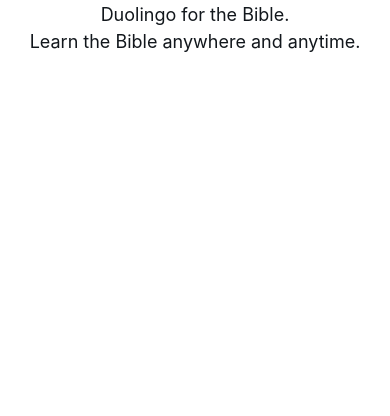
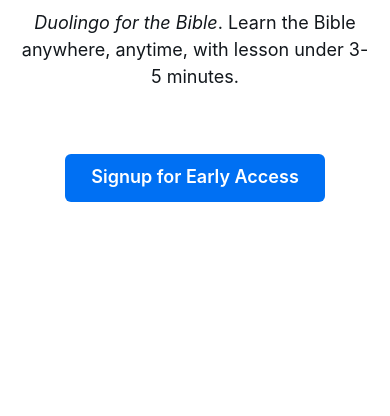
Before and after one commit to BibleBytes/landing-page, a plain HTML site: page index.html in a window 390 px wide. Shown: the part 428-844 px from the top of the page. Drawn offline with Linux system fonts and the light colour scheme.

Commit message:
Updated Landing Page

```diff
--- a/index.html
+++ b/index.html
@@ -45,23 +45,32 @@
 			</ul> -->
 		</nav>
 
-		<main>
+		<main style="height: 70vh; display: flex; align-items: center;">
 			<!-- Hero heading Subscription form and Image -->
 			<div class="hero">
-
-				<br>
-				<br>
-				<br>
-				<br>
 
 				<h2>
 					Level up your<br>
 					Bible study<br>🙏📖
 				</h2>
+
+				<br>
+
 				<p>
-					Duolingo for the Bible.<br>
-					Learn the Bible anywhere and anytime.
+					<i>Duolingo for the Bible</i>. Learn the Bible anywhere, anytime, with lesson under 3-5 minutes.
 				</p>
+
+				<br>
+				<br>
+
+				<div style="display: flex; justify-content: center;">
+					<a href="https://forms.gle/gLTjWc8DsXbKj7W37" target="_blank" style="border: none;">
+						<div class="button" style="width: 260px; line-height: 46px;">
+							Signup for Early Access
+						</div>
+					</a>
+				</div>
+
 
 				<!-- <form action="/">
 					<input type="email" id="email" name="email" value="" placeholder="Type your email" required>
--- a/style.css
+++ b/style.css
@@ -103,7 +103,7 @@ input::-webkit-contacts-auto-fill-button {
 
 :root {
 	--color-mode: "dark";
-	--theme-color: #ff6161;
+	--theme-color: #0070F3;
 	--page-bg-color: #12171c;
 	--bg-off: #1f2327;
 	--border-color: #373c3f;
@@ -292,7 +292,7 @@ form {
 	margin: 45px auto;
 }
 
-form input {
+form input, .button {
 	border: 2px solid var(--border-color);
 	background-color: var(--page-bg-color);
 	color: var(--text-color);
@@ -305,12 +305,12 @@ form input {
 	transition: all 0.3s;
 }
 
-form input:focus {
+form input:focus, .button:focus {
 	border: 2px solid var(--border-color-lighter);
 	transition: all 0.3s;
 }
 
-form input[type=submit] {
+form input[type=submit], .button {
 	background-color: var(--theme-color);
 	border: none;
 	color: #fff;
@@ -321,7 +321,7 @@ form input[type=submit] {
 	margin-right: 0;
 }
 
-form input[type=submit]:hover {
+form input[type=submit]:hover, .button:hover {
 	opacity: 0.8;
 	transition: all 0.3s;
 }
@@ -625,7 +625,7 @@ footer {
 		max-width: 100%;
 	}
 
-	form input[type=submit] {
+	form input[type=submit], .button {
 		width: 100%;
 	}
 }
```
